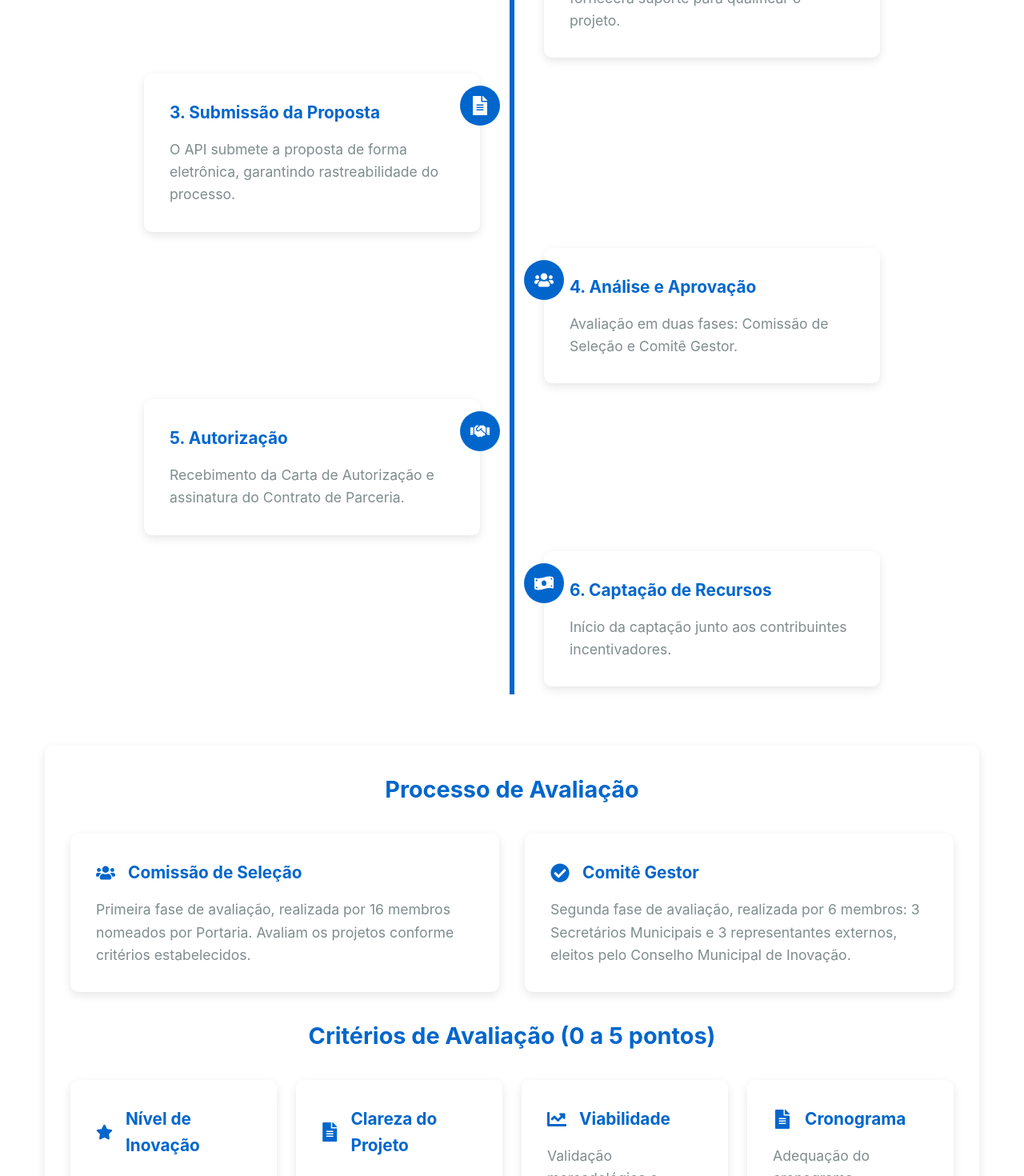
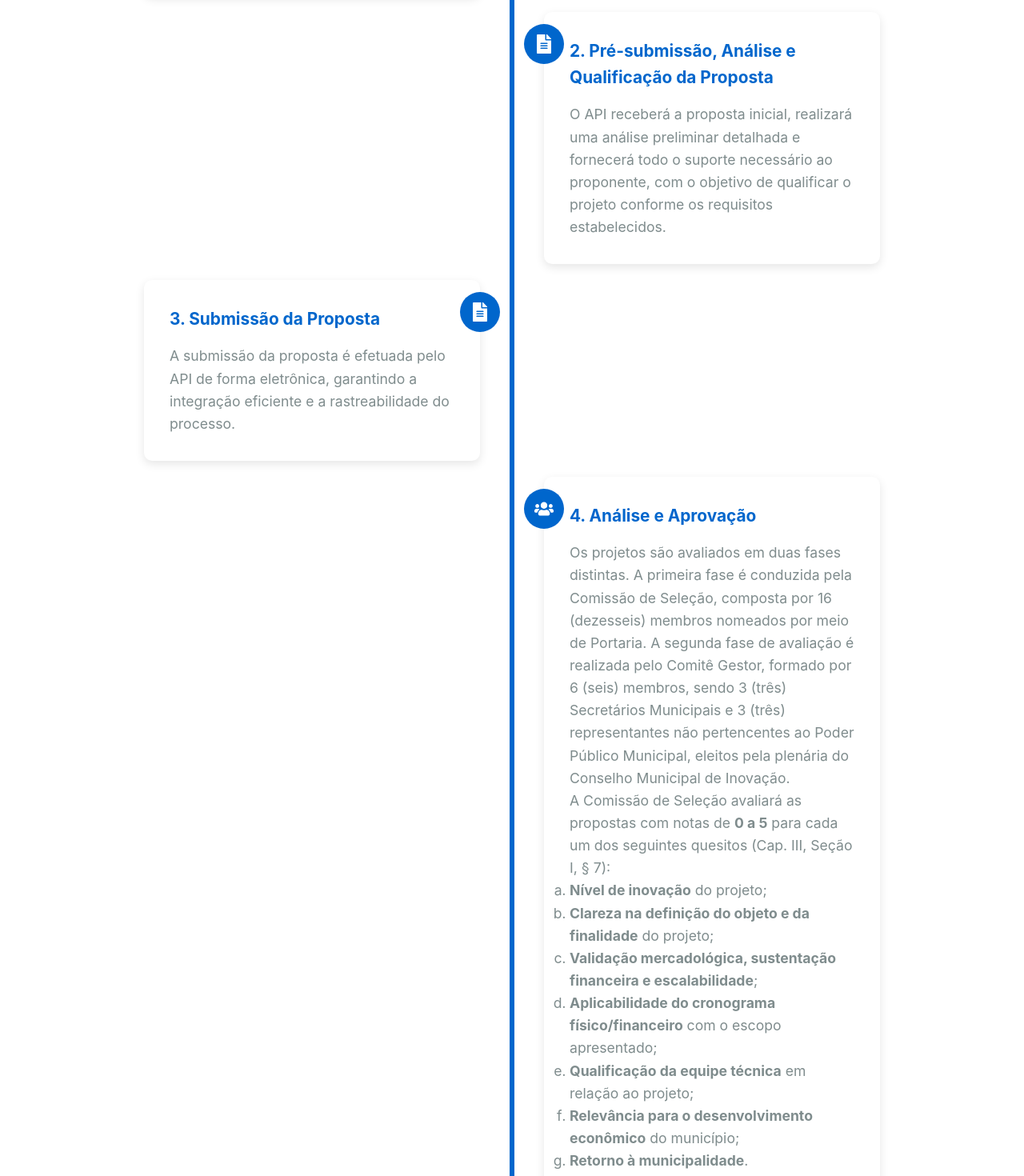
Before and after one commit to bhernardo17/pii-v2, a React (Vite) app: page / in a window 1280 px wide. Shown: the part 4740-6210 px from the top of the page at 80% size. Built offline with nearby package versions, Linux system fonts and the light colour scheme.

Commit message:
Atualiza descrições e títulos no componente Process.jsx para fornecer informações mais detalhadas sobre cada etapa do processo, melhorando a clareza e a compreensão do fluxo de submissão de propostas.

```diff
--- a/src/components/Process/Process.jsx
+++ b/src/components/Process/Process.jsx
@@ -298,38 +298,52 @@ const Process = () => {
     {
       icon: <FaUserPlus />,
       title: "1. Vinculação a um API",
-      description: "Vincule-se a um Arranjo Promotor de Inovação (API) credenciado pelo município.",
+      description: "A submissão das propostas deve ser realizada por meio de um API devidamente credenciado pelo município. Caso o proponente ainda não possua vínculo com um API, será necessário selecionar a entidade mais adequada para fornecer suporte ao desenvolvimento do projeto e formalizar sua vinculação.",
       position: "left",
-      button: { text: "APIs credenciados", href: "#" }
+      button: { text: "Conheça os APIs credenciados", href: "#" }
     },
     {
       icon: <FaFileAlt />,
-      title: "2. Pré-submissão",
-      description: "O API realizará uma análise preliminar e fornecerá suporte para qualificar o projeto.",
+      title: "2. Pré-submissão, Análise e Qualificação da Proposta",
+      description: "O API receberá a proposta inicial, realizará uma análise preliminar detalhada e fornecerá todo o suporte necessário ao proponente, com o objetivo de qualificar o projeto conforme os requisitos estabelecidos.",
       position: "right"
     },
     {
       icon: <FaFileAlt />,
       title: "3. Submissão da Proposta",
-      description: "O API submete a proposta de forma eletrônica, garantindo rastreabilidade do processo.",
+      description: "A submissão da proposta é efetuada pelo API de forma eletrônica, garantindo a integração eficiente e a rastreabilidade do processo.",
       position: "left"
     },
     {
       icon: <FaUsers />,
       title: "4. Análise e Aprovação",
-      description: "Avaliação em duas fases: Comissão de Seleção e Comitê Gestor.",
+      description: (
+        <>
+          <p>Os projetos são avaliados em duas fases distintas. A primeira fase é conduzida pela Comissão de Seleção, composta por 16 (dezesseis) membros nomeados por meio de Portaria. A segunda fase de avaliação é realizada pelo Comitê Gestor, formado por 6 (seis) membros, sendo 3 (três) Secretários Municipais e 3 (três) representantes não pertencentes ao Poder Público Municipal, eleitos pela plenária do Conselho Municipal de Inovação.</p>
+          <p>A Comissão de Seleção avaliará as propostas com notas de <strong>0 a 5</strong> para cada um dos seguintes quesitos (Cap. III, Seção I, § 7):</p>
+          <ol type="a">
+            <li><strong>Nível de inovação</strong> do projeto;</li>
+            <li><strong>Clareza na definição do objeto e da finalidade</strong> do projeto;</li>
+            <li><strong>Validação mercadológica, sustentação financeira e escalabilidade</strong>;</li>
+            <li><strong>Aplicabilidade do cronograma físico/financeiro</strong> com o escopo apresentado;</li>
+            <li><strong>Qualificação da equipe técnica</strong> em relação ao projeto;</li>
+            <li><strong>Relevância para o desenvolvimento econômico</strong> do município;</li>
+            <li><strong>Retorno à municipalidade</strong>.</li>
+          </ol>
+        </>
+      ),
       position: "right"
     },
     {
       icon: <FaHandshake />,
-      title: "5. Autorização",
-      description: "Recebimento da Carta de Autorização e assinatura do Contrato de Parceria.",
+      title: "5. Autorização para Captação de Recursos",
+      description: "Após a aprovação nas duas etapas, os projetos recebem uma Carta de Autorização para Captação de Recursos, e as partes envolvidas firmam um Contrato de Parceria. Ambos os documentos possuem validade de dois anos.",
       position: "left"
     },
     {
       icon: <FaMoneyBillWave />,
-      title: "6. Captação de Recursos",
-      description: "Início da captação junto aos contribuintes incentivadores.",
+      title: "6. Captação do Incentivo",
+      description: "O responsável pelo projeto, portando a Carta de Autorização e o Contrato de Parceria, poderá iniciar a captação de recursos financeiros junto aos contribuintes incentivadores, dentro do prazo de vigência do contrato.",
       position: "right"
     }
   ];
```
